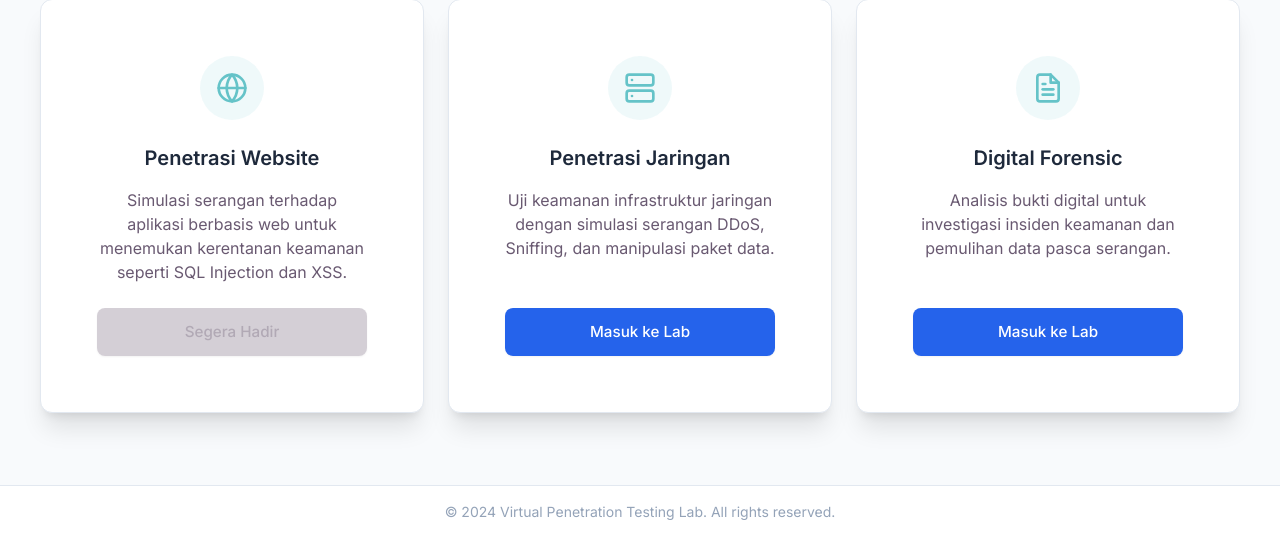
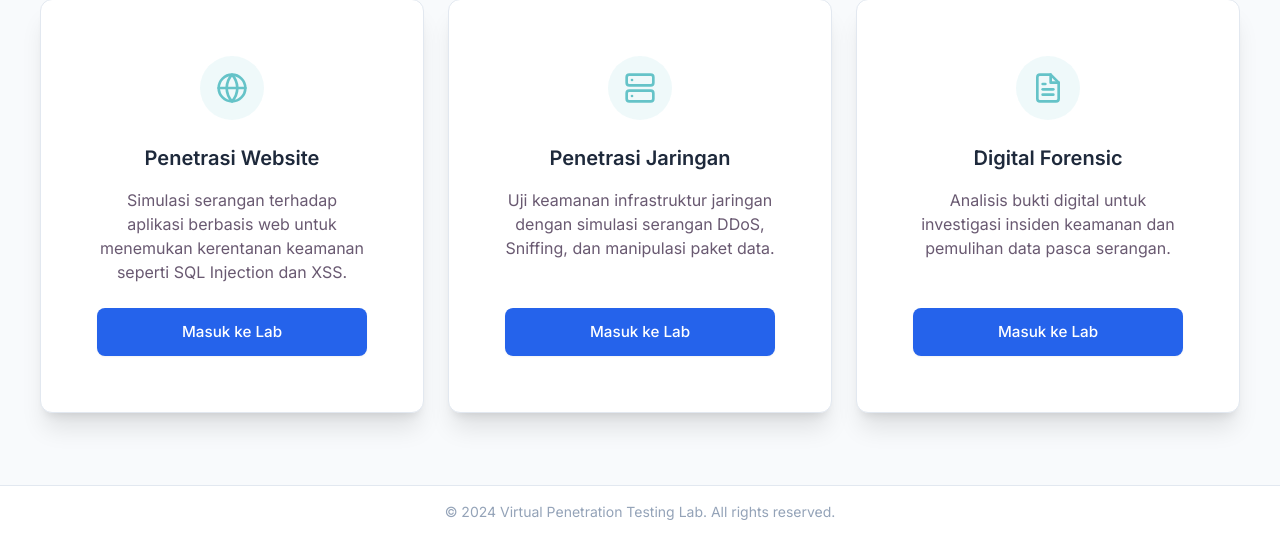
Before and after one commit to hillmydyan/TA-Peneterasi-Lab, a Flask app: page / in a window 1280 px wide. Shown: the part 442-980 px from the top of the page. Run offline with Flask 3, Linux system fonts and the light colour scheme; a user stored in the database is signed in; some libraries are stand-ins or nearby versions.

Commit message:
feat(dashboard): link web penetration card to lab index

```diff
--- a/templates/dashboard/index.html
+++ b/templates/dashboard/index.html
@@ -33,7 +33,7 @@
                     kerentanan
                     keamanan seperti SQL Injection dan XSS.</p>
                 <div class="card-actions w-full mt-auto">
-                    <button class="btn btn-disabled w-full">Segera Hadir</button>
+                    <a href="{{ url_for('website.index') }}" class="btn btn-primary w-full">Masuk ke Lab</a>
                 </div>
             </div>
         </div>
```
